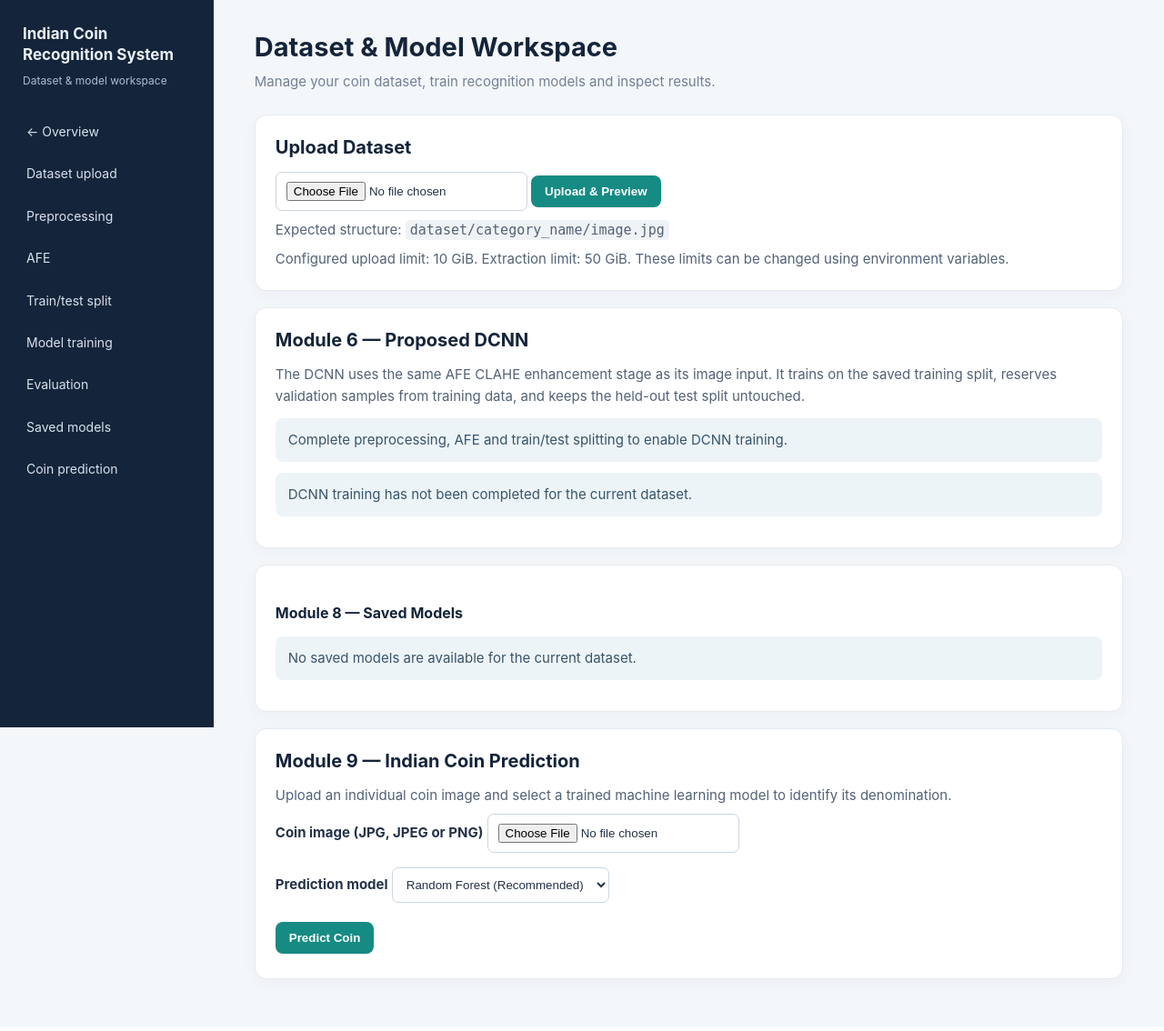
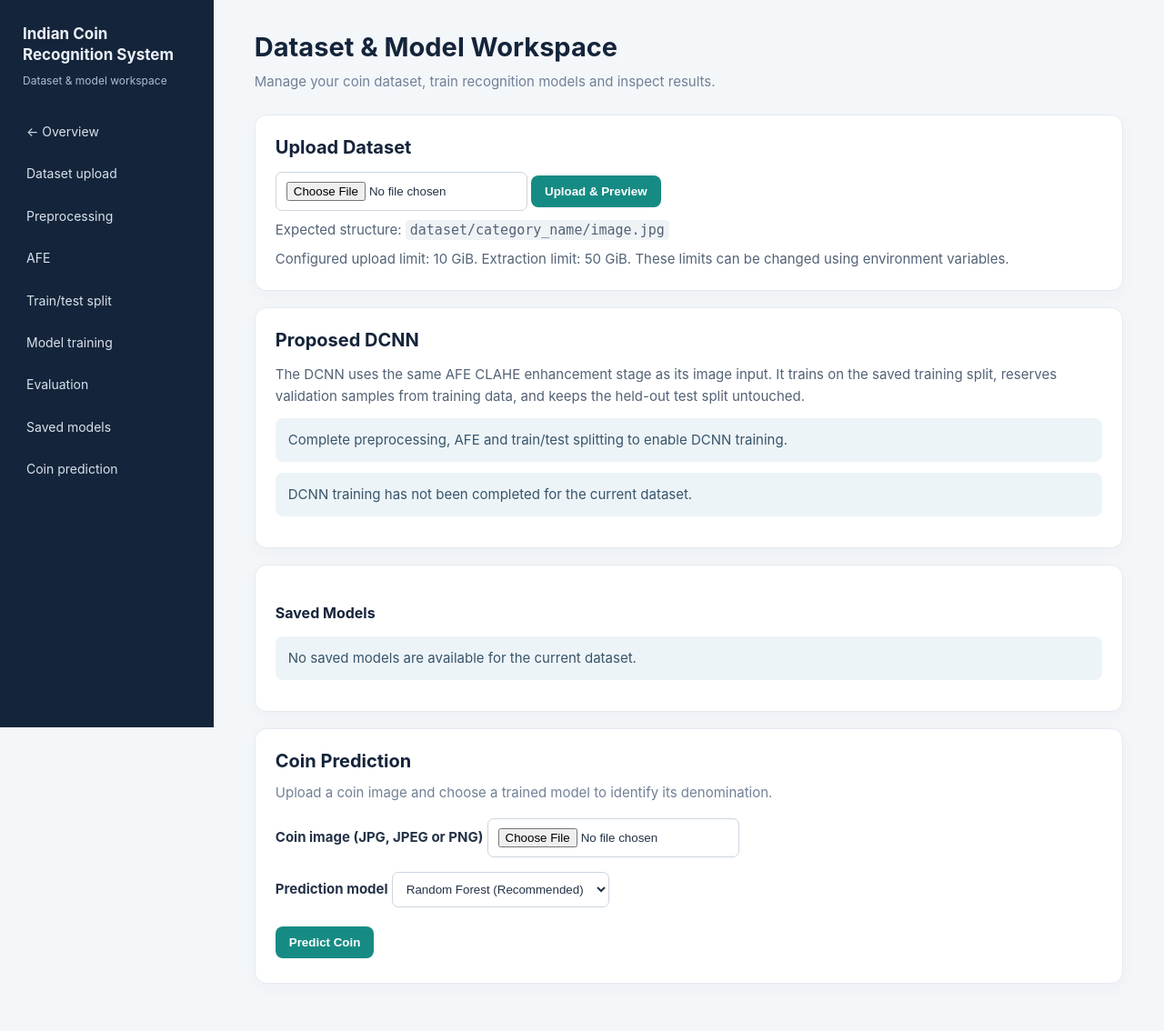
Before and after one commit to disha2211/indian_coin_recognition, a Flask app: page /dataset/ in a window 1280 px wide. Shown: the whole page at 91% size. Before the commit the page ends 1089 px from the top, so only its background shows below. Run offline with Flask 3, Linux system fonts and the light colour scheme.

Commit message:
Remove redundant module labels and simplify category and workflow sections

```diff
--- a/app/templates/dataset.html
+++ b/app/templates/dataset.html
@@ -151,7 +151,7 @@
     .form-field { margin: 0 0 16px; }
 
     .table-wrap { width: 100%; overflow-x: auto; }
-    table { width: 100%; border-collapse: collapse; }
+    table { width: 100%; border-collapse: collapse; display: block; overflow-x: auto; }
     th, td {
       padding: 10px 12px;
       border-bottom: 1px solid var(--line);
@@ -296,15 +296,8 @@
     <h2>Categories & Samples</h2>
     {% for category, info in dataset.categories.items() %}
       <section>
-        <h3>{{ category }} — {{ info.count }} images</h3>
-        <div class="grid">
-          {% for sample in info.samples %}
-            <div>
-              <p><code>{{ sample }}</code></p>
-              <p>Sample selected from uploaded dataset.</p>
-            </div>
-          {% endfor %}
-        </div>
+        <h3>{{ category }}</h3>
+        <p class="muted">{{ info.count }} images in this category</p>
       </section>
     {% endfor %}
   </div>
@@ -381,10 +374,7 @@
   <div class="card" id="afe">
     <section>
       <h2>Adaptive Feature Enhancement</h2>
-      <p>
-          Apply the defined AFE pipeline to the preprocessed
-          coin images and generate numerical feature vectors.
-      </p>
+      <p class="section-intro">Enhance coin images and extract numerical features for the classical classifiers.</p>
       <form method="POST" action="{{ url_for('dataset.run_afe') }}">
           <button type="submit">
               Run Adaptive Feature Enhancement
@@ -411,10 +401,7 @@
 <section id="split" class="card">
     <h2>Train/Test Split</h2>
 
-    <p>
-        Divide the AFE feature dataset into training and testing
-        sets using stratified sampling.
-    </p>
+    <p class="section-intro">Create a stratified 80/20 split using the saved random state.</p>
 
     <form method="POST" action="{{ url_for('dataset.run_split') }}">
         <button type="submit">Create Train/Test Split</button>
@@ -457,6 +444,7 @@
             {% endfor %}
         </tbody>
     </table>
+    </div>
 
     {% if split.reused_existing %}
     <p>Previously saved split reused. No new split was generated.</p>
@@ -466,12 +454,9 @@
   {% endif %}
   {% if split %}
 <div class="card" id="model-training">
-    <h2>Module 5 — Traditional ML Model Training</h2>
+    <h2>Traditional ML Model Training</h2>
 
-    <p>
-        Train three independent machine learning classifiers using
-        the saved AFE features and the existing training split.
-    </p>
+    <p class="section-intro">Train three classifiers using the saved AFE feature vectors.</p>
 
     <div class="grid">
 
@@ -554,12 +539,8 @@
 </div>
 {% endif %}
 
-<!-- =========================
-     MODULE 6 — DCNN
-========================= -->
-
 <div class="card">
-    <h2>Module 6 — Proposed DCNN</h2>
+    <h2>Proposed DCNN</h2>
 
     <div class="section-body">
 
@@ -594,7 +575,7 @@
                 <div class="model-card">
                     <h5>Model Information</h5>
 
-                    <table class="data-table">
+                    <table >
                         <tbody>
                             <tr>
                                 <th>Model Name</th>
@@ -628,7 +609,6 @@
                         </tbody>
                     </table>
                 </div>
-
 
                 <div class="model-card">
                     <h5>Training Information</h5>
@@ -675,7 +655,6 @@
 
             </div>
 
-
             <div class="stat-grid">
                 <div class="stat-card">
                     <small>Best validation accuracy</small>
@@ -687,11 +666,10 @@
                 </div>
             </div>
 
-
             <div class="form-field">
                 <h5>Class Weights</h5>
 
-                <table class="table table-bordered">
+                <table >
                     <thead>
                         <tr>
                             <th>Class</th>
@@ -710,7 +688,6 @@
                 </table>
             </div>
 
-
             <div class="form-field">
                 <h5>Training Accuracy</h5>
 
@@ -725,8 +702,7 @@
                 >
             </div>
 
-
-            <div class="mt-4">
+            <div class="form-field">
                 <h5>Training Loss</h5>
 
                 <img
@@ -739,7 +715,6 @@
                     alt="DCNN training and validation loss"
                 >
             </div>
-
 
         {% else %}
 
@@ -754,12 +729,9 @@
 
 {% if split %}
 <div class="card" id="model-evaluation">
-    <h2>Module 7 — Model Evaluation</h2>
+    <h2>Model Evaluation</h2>
 
-    <p>
-        Evaluate all four trained models on the same
-        held-out test dataset.
-    </p>
+    <p class="section-intro">Evaluate all four models on the same held-out test set.</p>
 
     <form method="POST" action="{{ url_for('dataset.run_evaluation') }}">
         <button type="submit">
@@ -768,7 +740,6 @@
     </form>
 </div>
 {% endif %}
-
 
 {% if evaluation %}
 <div class="card">
@@ -900,16 +871,12 @@
 </div>
 {% endif %}
 
-<!-- =========================
-     MODULE 8 — SAVED MODELS
-========================= -->
-
-<div class="card mt-4" id="saved-models">
-    <div class="card-header">
-        <h3>Module 8 — Saved Models</h3>
+<div class="card" id="saved-models">
+    <div >
+        <h3>Saved Models</h3>
     </div>
 
-    <div class="card-body">
+    <div >
 
         {% if saved_models %}
 
@@ -920,7 +887,7 @@
 
             <div class="table-wrap">
 
-                <table class="table table-bordered">
+                <table >
 
                     <thead>
                         <tr>
@@ -1007,17 +974,10 @@
     </div>
 </div>
 
-<!-- =========================
-     MODULE 9 — COIN PREDICTION
-========================= -->
+<div class="card" id="prediction">
+    <h2>Coin Prediction</h2>
 
-<div class="card" id="prediction">
-    <h2>Module 9 — Indian Coin Prediction</h2>
-
-    <p>
-        Upload an individual coin image and select a trained
-        machine learning model to identify its denomination.
-    </p>
+    <p class="section-intro">Upload a coin image and choose a trained model to identify its denomination.</p>
 
     <form
         method="POST"
@@ -1026,8 +986,6 @@
     >
         <div class="form-field">
             <label for="coin_image">Coin image (JPG, JPEG or PNG)</label>
-
-
 
             <input
                 type="file"
```
